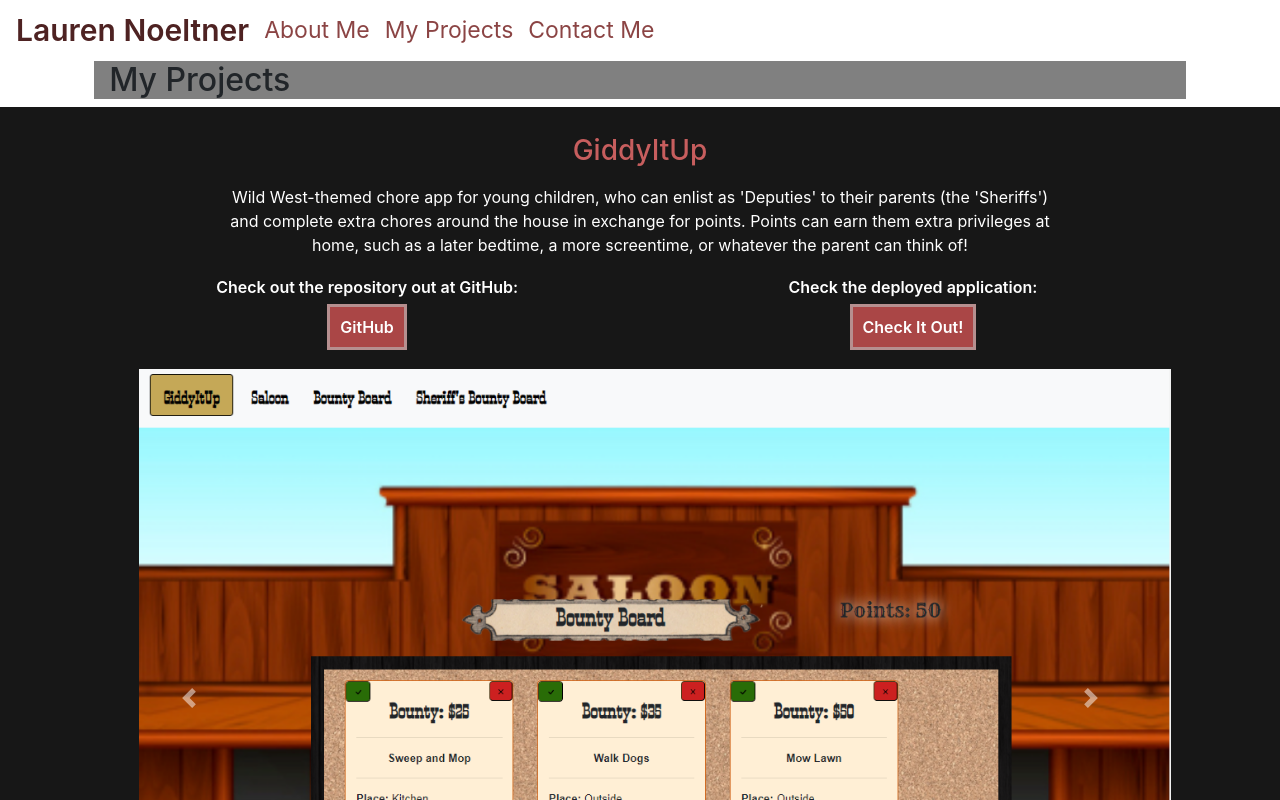
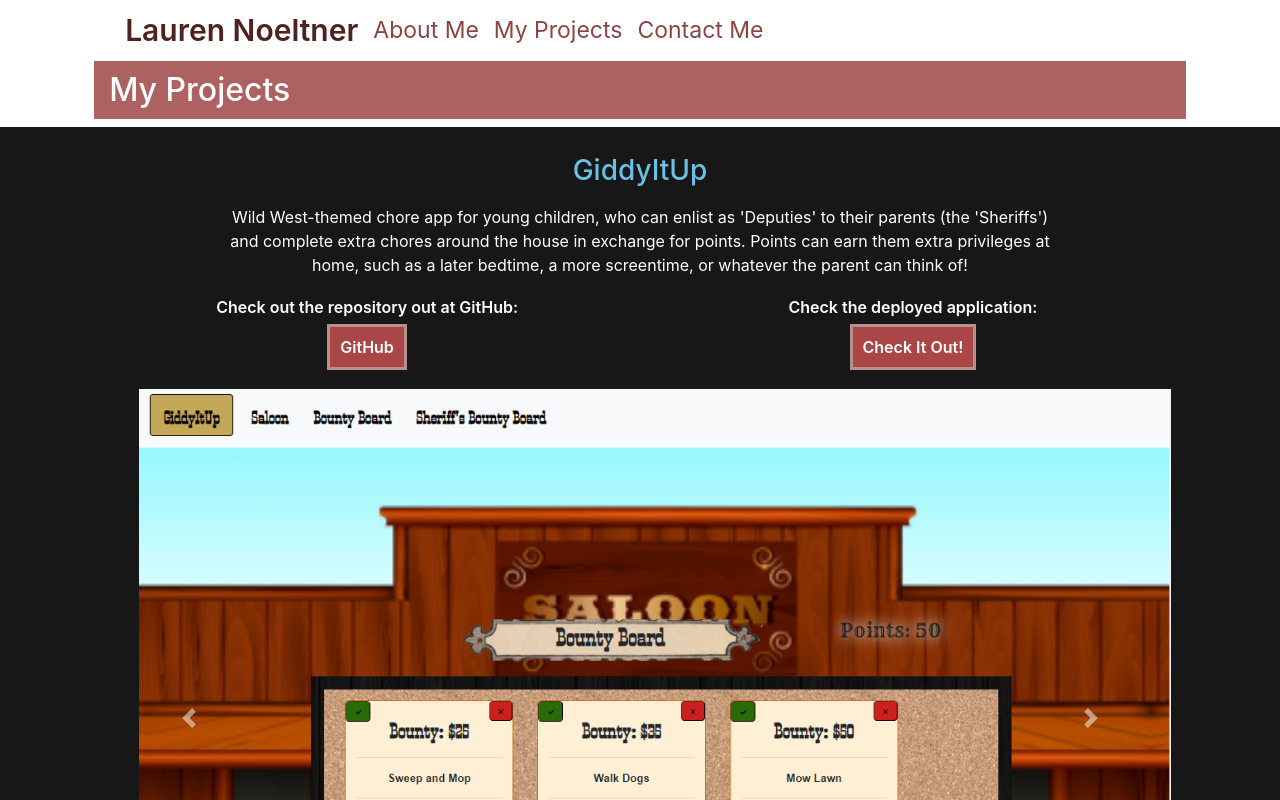
Before and after one commit to LNoeltner1/LaurenNoeltner, a React (Create React App) app in the folder client/: page /Portfolio in a window 1280 px wide. Shown: the top 800 px of the page. Built offline with nearby package versions, Linux system fonts and the light colour scheme.

Commit message:
styled titles and text on all pages but contact

```diff
--- a/client/src/App.css
+++ b/client/src/App.css
@@ -30,7 +30,9 @@
 
 /* GENERAL */
 .pageTitle {
-    background-color: gray;
+    background-color: rgb(173, 97, 97);
+    padding: 10px;
+    color: white;
 }
 
 /* HOME PAGE ITEMS */
@@ -77,7 +79,7 @@
 /* PORTFOLIO STUFF */
 
 .titleText {
-    color: rgb(199, 94, 94);
+    color: rgb(107, 193, 228);
     text-align: center;
     margin-top: 3%;
 }
--- a/client/src/components/Header.jsx
+++ b/client/src/components/Header.jsx
@@ -9,8 +9,8 @@ class Header extends Component {
         return (
             <div className="row" id="navbarContainer">
 
-
-                <div className="col-md-11">
+                <div className="col-1"></div>
+                <div className="col-md-10">
                     <Navbar>
                         <NavLink id="homeBtn" to="/">Lauren Noeltner</NavLink>
                         <NavLink id="aboutBtn" to="/About">About Me</NavLink>
@@ -18,6 +18,7 @@ class Header extends Component {
                         <NavLink id="contactBtn" to="/Contact">Contact Me</NavLink>
                     </Navbar>
                 </div>
+                <div className="col-1"></div>
 
 
             </div>
```
